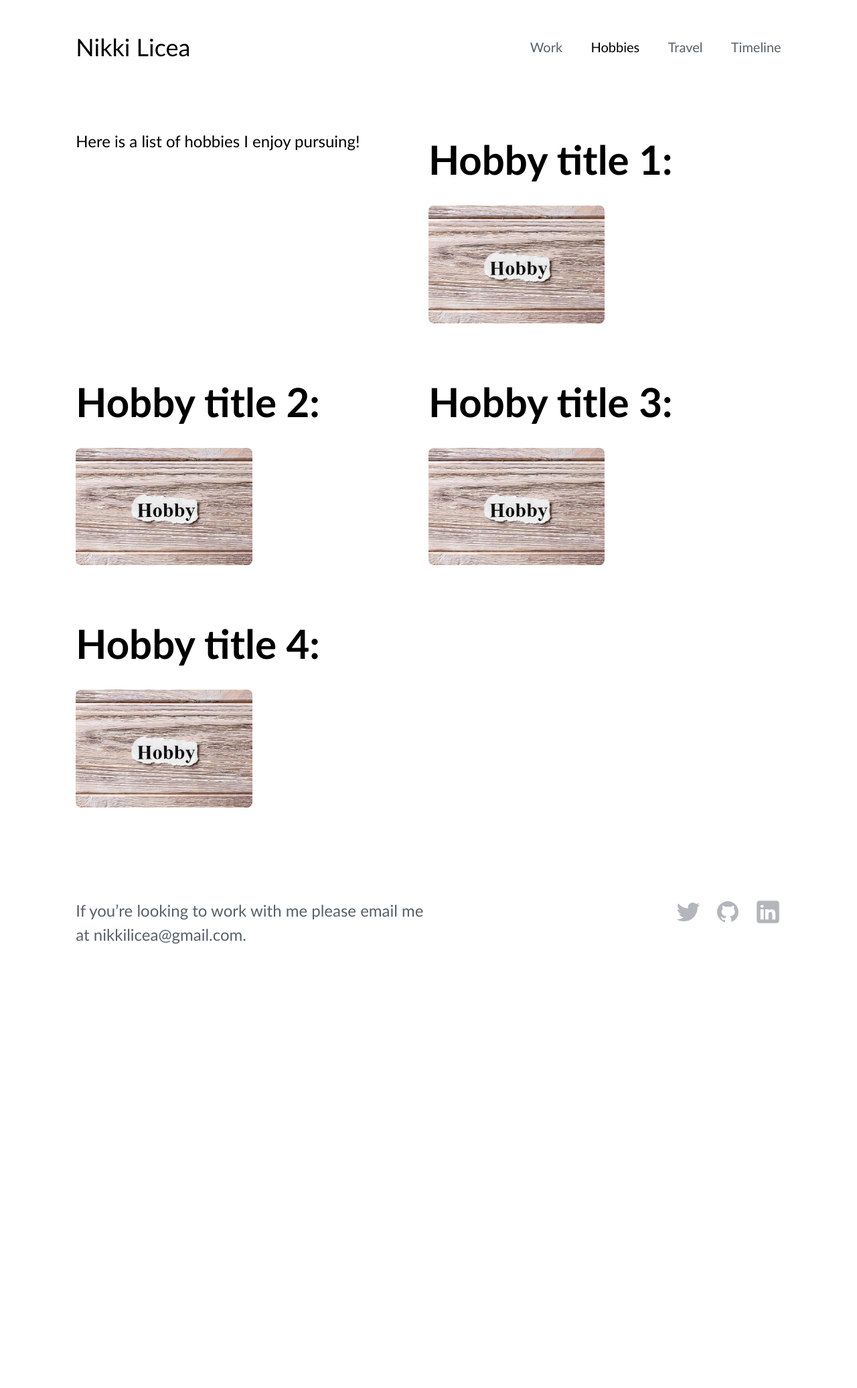
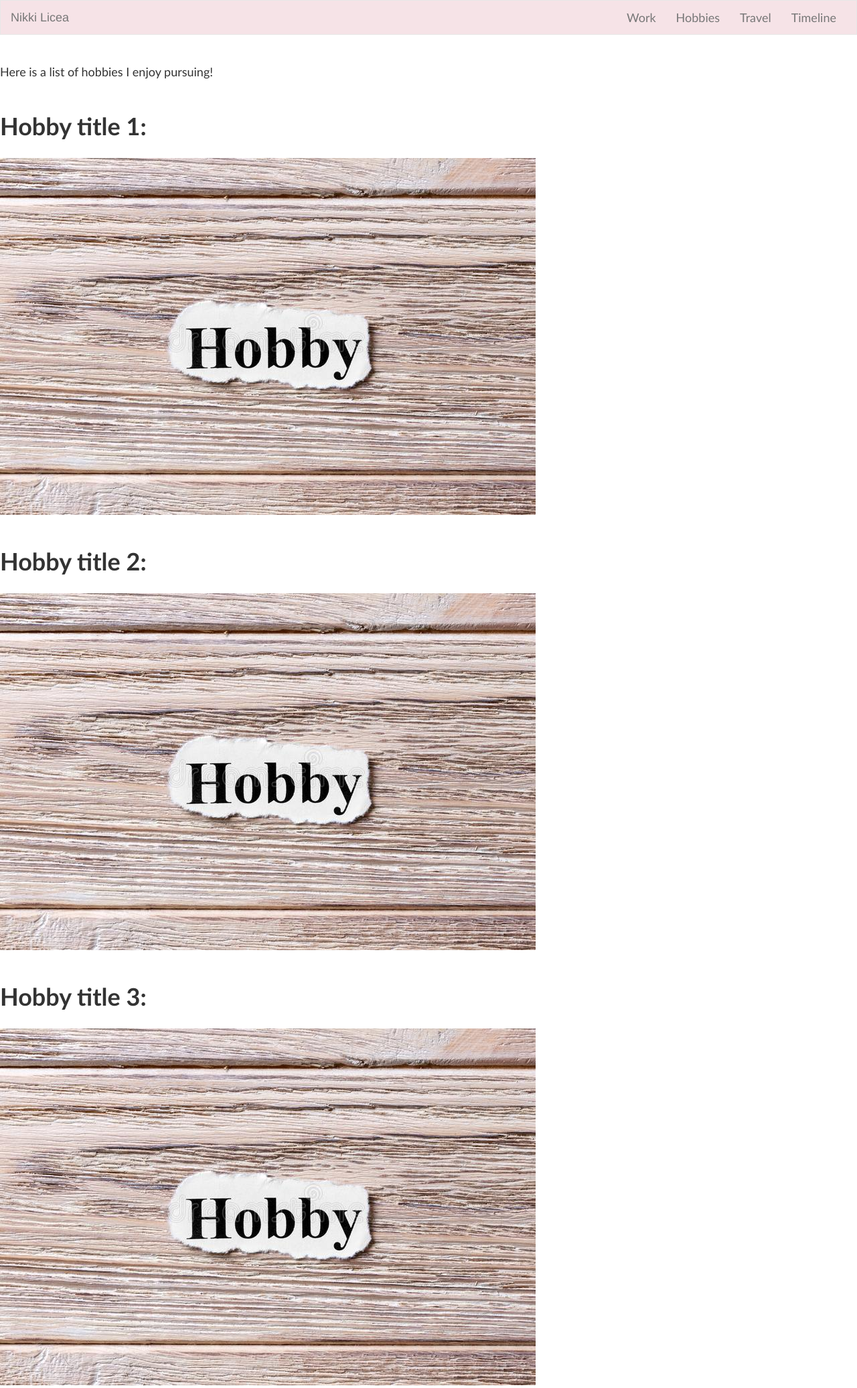
Before and after one commit to NikkiLicea/MLHPortfolio, a Flask app: page /hobbies in a window 1280 px wide. Shown: the top 2073 px of the page at 67% size. Before the commit the page ends 1410 px from the top, so only its background shows below. Run offline with Flask 2, Linux system fonts and the light colour scheme; parts of the project's set-up code (start-up, migrations or seed data) failed here and were passed over; some libraries are stand-ins or nearby versions.

Commit message:
Update navbar and footers

```diff
--- a/app/static/styles/main.css
+++ b/app/static/styles/main.css
@@ -54,6 +54,7 @@ a {
     transition: 0.28s;
 }
 
+/* Other */
 .medium {
     font-weight: 500;
 }
@@ -66,8 +67,19 @@ a {
 .scroll {
     padding-top: 1.5em;
 }
-.blue {
-    background-color:#2196F3;
+
+/* Navbar */
+.navbar {
+    margin-bottom: 0;
+    border-radius: 0;
+}
+/* set navbar color to pink */
+.navbar-custom {
+    background-color: #f6e3e7;
+}
+.navbar-default {
+    border-radius: 0px;
+    padding-top: 0%;
 }
 
 /* GRID */
@@ -103,46 +115,10 @@ a {
     margin-top: 3em;
 }
 
-/* HEADER */
-.hero {
-    position: relative;
-}
-.header {
-    display: flex;
-    flex-direction: row;
-    line-height: 3em;
-}
-.nav {
-    line-height: 3em;
-}
-.option {
-    display: inline;
-    margin-left: 5vw;
-    font-weight: normal;
-    color: #586069;
-}
-.selected {
-    font-weight: 500;
-    color: black;
-}
-.title {
-    display: flex;
-    flex-direction: row;
-}
-
 /* FOOTER */
 footer {
-    display: flex;
-    margin-top: 3em;
-    line-height: 4em;
     color: #586069;
-}
-.social {
-    grid-column: 9/13;
-    display: flex;
-    flex-direction: row;
-    justify-content: flex-end;
-    position: relative;
+    padding: 3%;
 }
 .icons {
     display: inline-block;
@@ -155,149 +131,3 @@ footer {
     opacity: 1;
     transition: 0.28s;
 }
-
-/* RESPONSIVE */
-.content-web {
-    display: none;
-}
-.content-mobile {
-    display: inherit;
-}
-
-@media screen and (min-width: 450px) {
-    h1 {
-        font-size: calc(36px + 36* ((100vw - 320px) / 680));
-    }
-    h2 {
-        font-size: calc(24px + 30 * ((100vw - 320px) / (680)));
-    }
-    h3 {
-        font-size: calc(18px + 18 * ((100vw - 320px) / (680)));
-    }
-    h4 {
-        font-size: calc(18px + 6 * ((100vw - 320px) / (680)));
-    }
-    h5 {
-        font-size: calc(16px + 4 * ((100vw - 320px) / (680)));
-    }
-    h6 {
-        font-size: calc(14px + 2 * ((100vw - 320px) / (680)));
-    }
-    p, li {
-        font-size: calc(18px + 6 * ((100vw - 320px) / (680)));
-    }
-}
-
-@media screen and (min-width: 1000px) {
-    h1 {
-        font-size: 72px;
-    }
-    h2 {
-        font-size: 60px;
-    }
-    h3 {
-        font-size: 36px;
-    }
-    h4 {
-        font-size: 24px;
-    }
-    h5 {
-        font-size: 20px;
-    }
-    h6 {
-        font-size: 16px;
-    }
-    p, li {
-        font-size: 24px;
-    }
-}
-
-@media screen and (min-width: 550px) {
-    /* GLOBAL */
-    html {
-        margin: 3vw 0vw;
-    }
-    .content-web {
-        display: inline;
-    }
-    .content-mobile {
-        display: none;
-    }
-
-    /* GRID */
-    .grid {
-        grid-template-columns: repeat(12, minmax(0, 1fr));
-    }
-    .flex {
-        display: flex;
-        flex-direction: row;
-        justify-content: space-between;
-    }
-
-    /* HEADER */
-    .hero {
-        margin-bottom: 3em;
-    }
-    .header {
-        margin-bottom: 1.5em;
-        line-height: 3em;
-        justify-content: space-between;
-    }
-    .nav {
-        margin-left: auto;
-        line-height: 3em;
-    }
-    .option {
-        margin-left: 3vw;
-    }
-
-    /* BODY */
-    .content {
-        grid-template-columns: auto auto;
-        grid-row-gap: 5vw;
-        margin-bottom: 3em;
-    }
-    .city {
-        width: 90vw;
-    }
-    .photo {
-        display: block;
-        position: relative;
-        margin-bottom: 1.5em;
-        width: 50%;
-        border-radius: 0.625vw;
-        transition: 0.28s;
-    }
-
-    /* ABOUT */
-    .profile-picture {
-        height: 35vw;
-        width: 35vw;
-    }
-}
-
-@media screen and (min-width: 1000px) {
-    /* GLOBAL */
-    .content-web {
-        display: inline;
-    }
-
-    /* HEADER */
-    .selected {
-        font-weight: 500;
-        color: black;
-    }
-
-    /* SUMMARY */
-    .summary {
-        grid-template-columns: 50% 50%;
-    }
-
-    /* ABOUT */
-    .profile-picture {
-        margin-top: auto;
-        margin-bottom: auto;
-        height: 25em;
-        width: 25em;
-    }
-}
--- a/app/templates/hobbies.html
+++ b/app/templates/hobbies.html
@@ -11,30 +11,38 @@
 
     <title>Hobbies · Nikki Licea</title>
 
-    <!-- Viewport -->
-    <meta name="viewport" content="width=device-width, initial-scale=1.0">
+    <!-- Bootstrap Links -->
+    <link rel="stylesheet" href="https://maxcdn.bootstrapcdn.com/bootstrap/3.4.1/css/bootstrap.min.css">
+    <script src="https://ajax.googleapis.com/ajax/libs/jquery/3.6.0/jquery.min.js"></script>
+    <script src="https://maxcdn.bootstrapcdn.com/bootstrap/3.4.1/js/bootstrap.min.js"></script>
 
     <!-- CSS Links -->
     <link rel="stylesheet" href="./static/styles/main.css" type="text/css">
     <link rel="stylesheet" href="./static/styles/hobbies.css" type="text/css">
 </head>
 
-<body class="grid">
-    <!-- Header -->
-    <header class="c12">
-        <!-- Nav -->
-        <div class="hero">
-            <div class="header">
-                <h3 class="medium content-web"><a href="/">Nikki Licea</a></h3>
-                <nav class="nav">
-                    <h5 class="option"><a href="work">Work</a></h5>
-                    <h5 class="option selected">Hobbies</h5>
-                    <h5 class="option"><a href="travel">Travel</a></h5>
-                    <h5 class="option"><a href="timeline">Timeline</a></h5>
-                </nav>
-            </div>
+<body>
+    <!-- Nabar -->
+    <nav class="navbar navbar-default">
+        <div class="container-fluid navbar-custom">
+          <div class="navbar-header">
+            <button type="button" class="navbar-toggle" data-toggle="collapse" data-target="#myNavbar">
+                <span class="icon-bar"></span>
+                <span class="icon-bar"></span>
+                <span class="icon-bar"></span>
+              </button>
+            <a class="navbar-brand" href="/">Nikki Licea</a>
+          </div>
+          <div class="collapse navbar-collapse" id="myNavbar">
+            <ul class="nav navbar-nav navbar-right">
+              <li><a href="work">Work</a></li>
+              <li><a href="hobbies">Hobbies</a></li>
+              <li><a href="travel">Travel</a></li>
+              <li><a href="timeline">Timeline</a></li>
+            </ul>
+          </div>
         </div>
-    </header>
+    </nav>
 
     <main class="c12 summary main">
 
@@ -77,14 +85,14 @@
     </main>
 
     <!-- Footer -->
-    <footer class="c12 grid">
+    <footer class="container-fluid text-center">
         <div class="c6-left">
-            <p>If you’re looking to work with me please email me at <a href="mailto:nikkilicea@gmail.com" target="_blank" rel="noopener">nikkilicea@gmail.com</a>.</p>
+          <p>If you’re looking to work with me please email me at <a href="mailto:nikkilicea@gmail.com" target="_blank" rel="noopener">nikkilicea@gmail.com</a>.</p>
         </div>
         <div class="social">
             <a href="https://twitter.com" target="_blank" rel="noopener"><img alt="Twitter icon" src="./static/img/twitter.svg" class="icons"></a>
-            <a href="https://github.com" target="_blank" rel="noopener"><img alt="Github icon" src="./static/img/github.svg" class="icons"></a>
-            <a href="https://linkedin.com" target="_blank" rel="noopener"><img alt="LinkedIn icon" src="./static/img/linkedin.svg" class="icons"></a>
+            <a href="https://github.com/nikkilicea" target="_blank" rel="noopener"><img alt="Github icon" src="./static/img/github.svg" class="icons"></a>
+            <a href="https://www.linkedin.com/in/nikki-licea/" target="_blank" rel="noopener"><img alt="LinkedIn icon" src="./static/img/linkedin.svg" class="icons"></a>
         </div>
     </footer>
 </body>
```
Also changed, not shown: app/static/styles/index.css (+6 -26 lines), app/templates/index.html (+21 -34 lines), app/templates/timeline.html (+27 -21 lines), app/templates/travel.html (+25 -17 lines).
